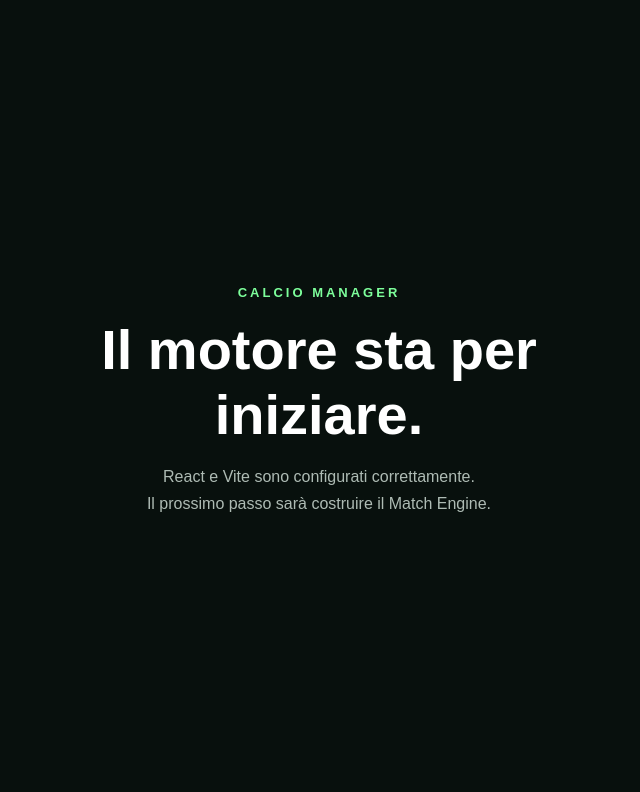
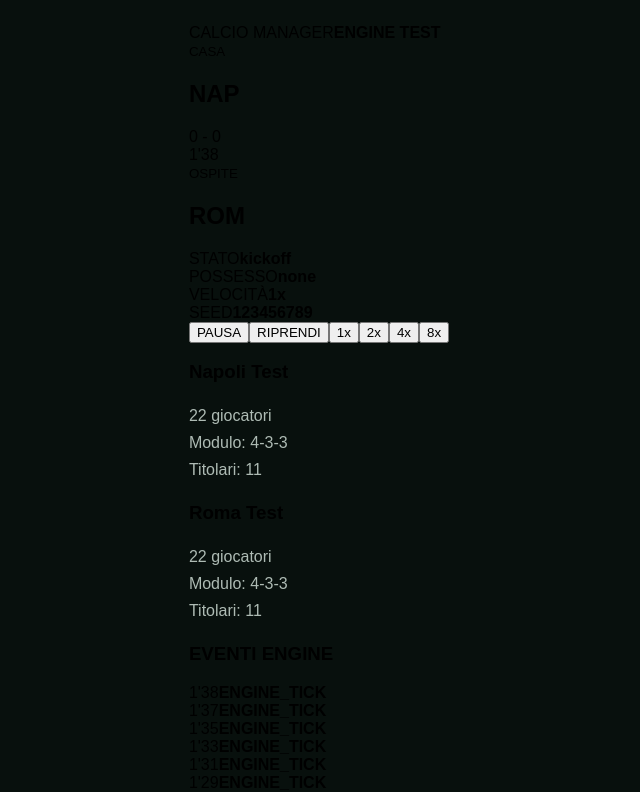
Before and after one commit to Leg3ndS/calcio-manager, a React (Vite) app: page / in a window 1280 px wide. Shown: the top 792 px of the page, without its empty margins (321-961 px from the left). Built offline with nearby package versions, Linux system fonts and the light colour scheme.

Commit message:
Update App.jsx

```diff
--- a/src/App.jsx
+++ b/src/App.jsx
@@ -1,18 +1,278 @@
+import { useEffect, useRef, useState } from "react";
+
+import { createTestEngine } from "./engine/matchTest.js";
+
 import "./App.css";
 
 function App() {
+  const engineRef = useRef(null);
+
+  const [match, setMatch] = useState(null);
+  const [events, setEvents] = useState([]);
+
+  useEffect(() => {
+    const engine = createTestEngine();
+
+    engineRef.current = engine;
+
+    const unsubscribe = engine.subscribe(
+      (event) => {
+        setEvents((previous) => {
+          const next = [...previous, event];
+
+          return next.slice(-20);
+        });
+      }
+    );
+
+    engine.start();
+
+    setMatch({
+      ...engine.getState(),
+    });
+
+    let lastTime = performance.now();
+
+    let animationFrame;
+
+    const loop = (currentTime) => {
+      const delta = currentTime - lastTime;
+
+      lastTime = currentTime;
+
+      engine.update(delta);
+
+      setMatch({
+        ...engine.getState(),
+        clock: {
+          ...engine.getClockState(),
+        },
+      });
+
+      animationFrame =
+        requestAnimationFrame(loop);
+    };
+
+    animationFrame =
+      requestAnimationFrame(loop);
+
+    return () => {
+      cancelAnimationFrame(animationFrame);
+
+      unsubscribe();
+
+      engine.stop();
+    };
+  }, []);
+
+  if (!match) {
+    return (
+      <main className="app">
+        <div className="app-content">
+          <h1>Avvio Match Engine...</h1>
+        </div>
+      </main>
+    );
+  }
+
+  const homeTeam = match.teams.home;
+  const awayTeam = match.teams.away;
+
   return (
     <main className="app">
-      <div className="app-content">
-        <span className="app-label">CALCIO MANAGER</span>
+      <div className="match-test">
 
-        <h1>Il motore sta per iniziare.</h1>
+        <header className="match-header">
+          <span>CALCIO MANAGER</span>
 
-        <p>
-          React e Vite sono configurati correttamente.
-          <br />
-          Il prossimo passo sarà costruire il Match Engine.
-        </p>
+          <strong>ENGINE TEST</strong>
+        </header>
+
+        <section className="scoreboard">
+
+          <div className="team">
+            <small>CASA</small>
+            <h2>{homeTeam.shortName}</h2>
+          </div>
+
+          <div className="score">
+            <div>
+              {match.score.home}
+              {" - "}
+              {match.score.away}
+            </div>
+
+            <span>
+              {match.clock.minute}'
+              {String(
+                match.clock.second
+              ).padStart(2, "0")}
+            </span>
+          </div>
+
+          <div className="team">
+            <small>OSPITE</small>
+            <h2>{awayTeam.shortName}</h2>
+          </div>
+
+        </section>
+
+        <section className="engine-info">
+
+          <div>
+            <span>STATO</span>
+            <strong>
+              {match.phase}
+            </strong>
+          </div>
+
+          <div>
+            <span>POSSESSO</span>
+            <strong>
+              {match.possession}
+            </strong>
+          </div>
+
+          <div>
+            <span>VELOCITÀ</span>
+            <strong>
+              {match.clock.speed}x
+            </strong>
+          </div>
+
+          <div>
+            <span>SEED</span>
+            <strong>
+              {match.seed}
+            </strong>
+          </div>
+
+        </section>
+
+        <section className="controls">
+
+          <button
+            onClick={() =>
+              engineRef.current?.pause()
+            }
+          >
+            PAUSA
+          </button>
+
+          <button
+            onClick={() =>
+              engineRef.current?.resume()
+            }
+          >
+            RIPRENDI
+          </button>
+
+          <button
+            onClick={() =>
+              engineRef.current?.setSpeed(1)
+            }
+          >
+            1x
+          </button>
+
+          <button
+            onClick={() =>
+              engineRef.current?.setSpeed(2)
+            }
+          >
+            2x
+          </button>
+
+          <button
+            onClick={() =>
+              engineRef.current?.setSpeed(4)
+            }
+          >
+            4x
+          </button>
+
+          <button
+            onClick={() =>
+              engineRef.current?.setSpeed(8)
+            }
+          >
+            8x
+          </button>
+
+        </section>
+
+        <section className="teams">
+
+          <div>
+            <h3>
+              {homeTeam.name}
+            </h3>
+
+            <p>
+              {homeTeam.players.length} giocatori
+            </p>
+
+            <p>
+              Modulo: {homeTeam.formation}
+            </p>
+
+            <p>
+              Titolari:{" "}
+              {homeTeam.startingXI.length}
+            </p>
+          </div>
+
+          <div>
+            <h3>
+              {awayTeam.name}
+            </h3>
+
+            <p>
+              {awayTeam.players.length} giocatori
+            </p>
+
+            <p>
+              Modulo: {awayTeam.formation}
+            </p>
+
+            <p>
+              Titolari:{" "}
+              {awayTeam.startingXI.length}
+            </p>
+          </div>
+
+        </section>
+
+        <section className="event-log">
+
+          <h3>EVENTI ENGINE</h3>
+
+          <div className="events">
+
+            {events
+              .slice()
+              .reverse()
+              .map((event, index) => (
+                <div
+                  key={`${event.timestamp}-${index}`}
+                >
+                  <span>
+                    {event.matchMinute}'
+                    {String(
+                      event.matchSecond
+                    ).padStart(2, "0")}
+                  </span>
+
+                  <strong>
+                    {event.type}
+                  </strong>
+                </div>
+              ))}
+
+          </div>
+
+        </section>
+
       </div>
     </main>
   );
```
